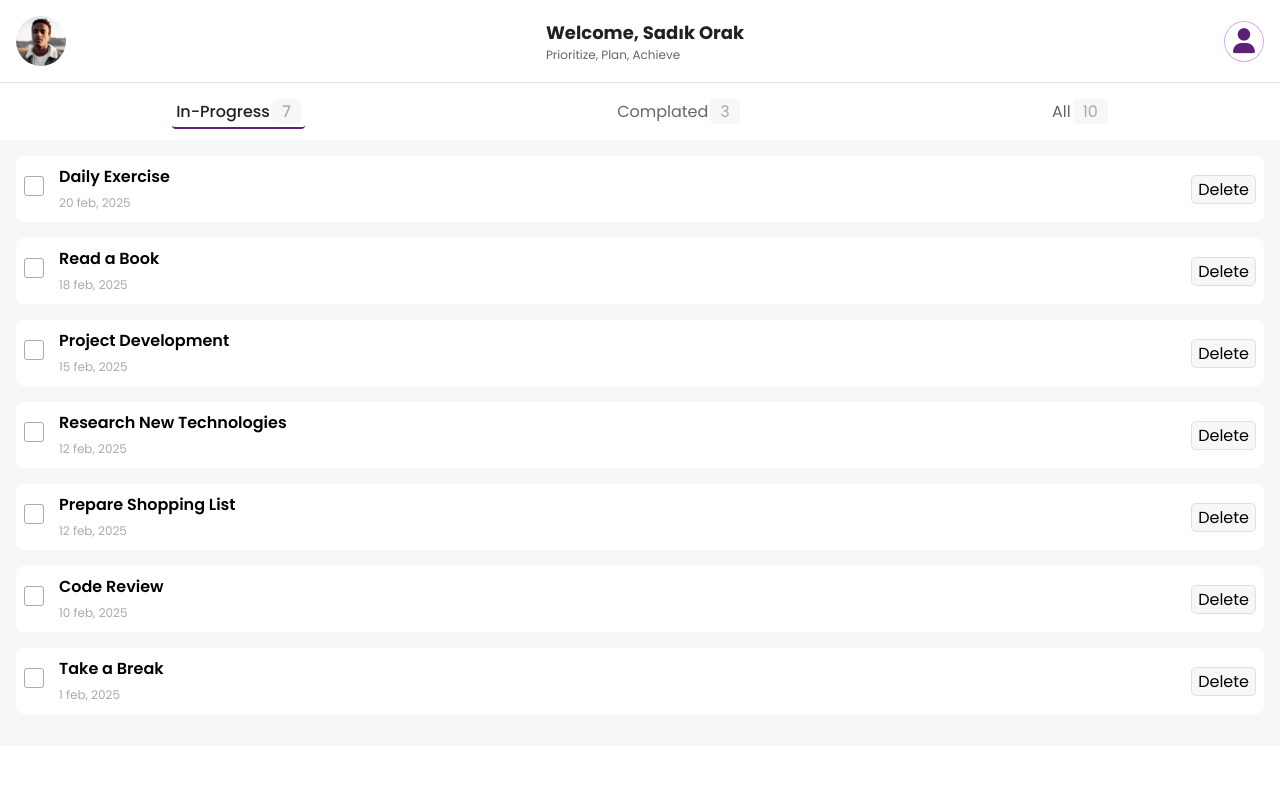
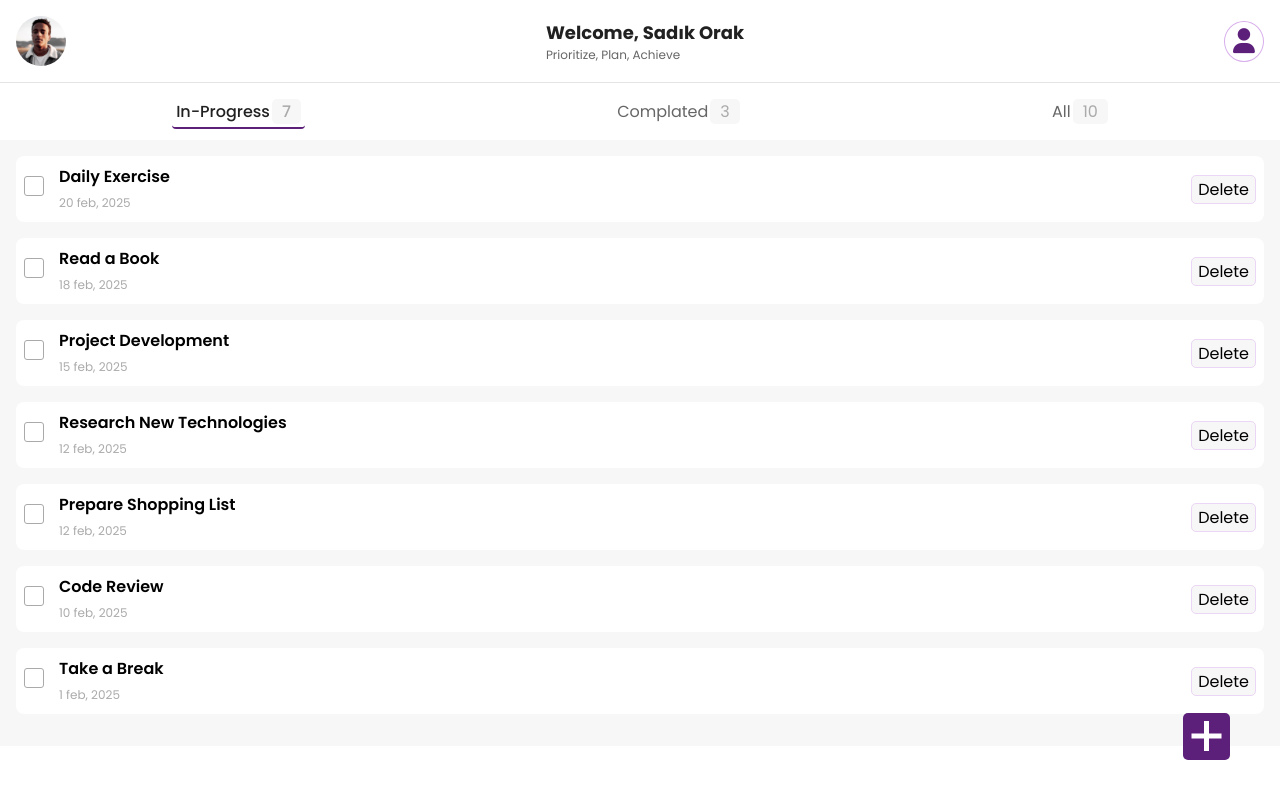
Before and after one commit to muhammedsadik/react-todo, a React (Vite) app: page / in a window 1280 px wide. Built offline with nearby package versions, Linux system fonts and the light colour scheme.

Commit message:
Add butonu html ve css olarak eklendi.

```diff
--- a/src/App.css
+++ b/src/App.css
@@ -150,7 +150,31 @@
       }
     }
 
-
-
   }
 }
+
+.add-button-container{
+  position: fixed;
+  bottom: 40px;
+  right: 50px;
+  padding: 7.5px 16px 2.5px 20.55px;
+  background-color: #5C1F7A;
+  border-radius: 5px;
+  cursor: pointer;
+
+  .vertical-bar{
+    display: inline-block;
+    width: 5px;
+    height: 30px;
+    background-color: #FFF;
+    transform: translate(0px, 0px);
+  }
+
+  .horizontal-bar{
+    display: inline-block;
+    width: 5px;
+    height: 30px;
+    background-color: #FFF;
+    transform: translate(-5px, 0px)  rotate(90deg);
+  }
+}
--- a/src/App.jsx
+++ b/src/App.jsx
@@ -56,6 +56,11 @@ function App() {
 function Main({ data, content, setContent, setData, activeTab, setActiveTab }) {
   return (
     <>
+      <div className="add-button-container">
+        <span className="vertical-bar"></span>
+        <span className="horizontal-bar"></span>
+      </div>
+
       <div className="header">
         <div className="header-top">
           <img src={userLogo} className="logo" alt="React logo" />
```
